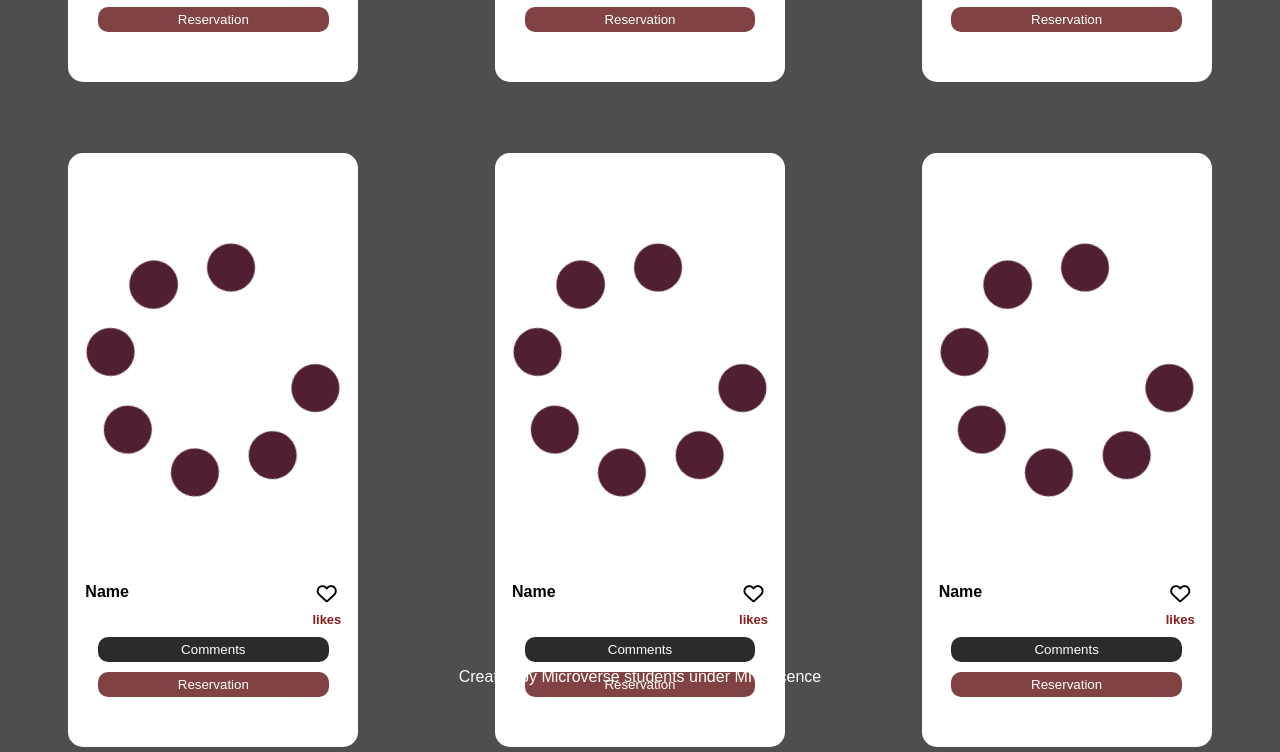
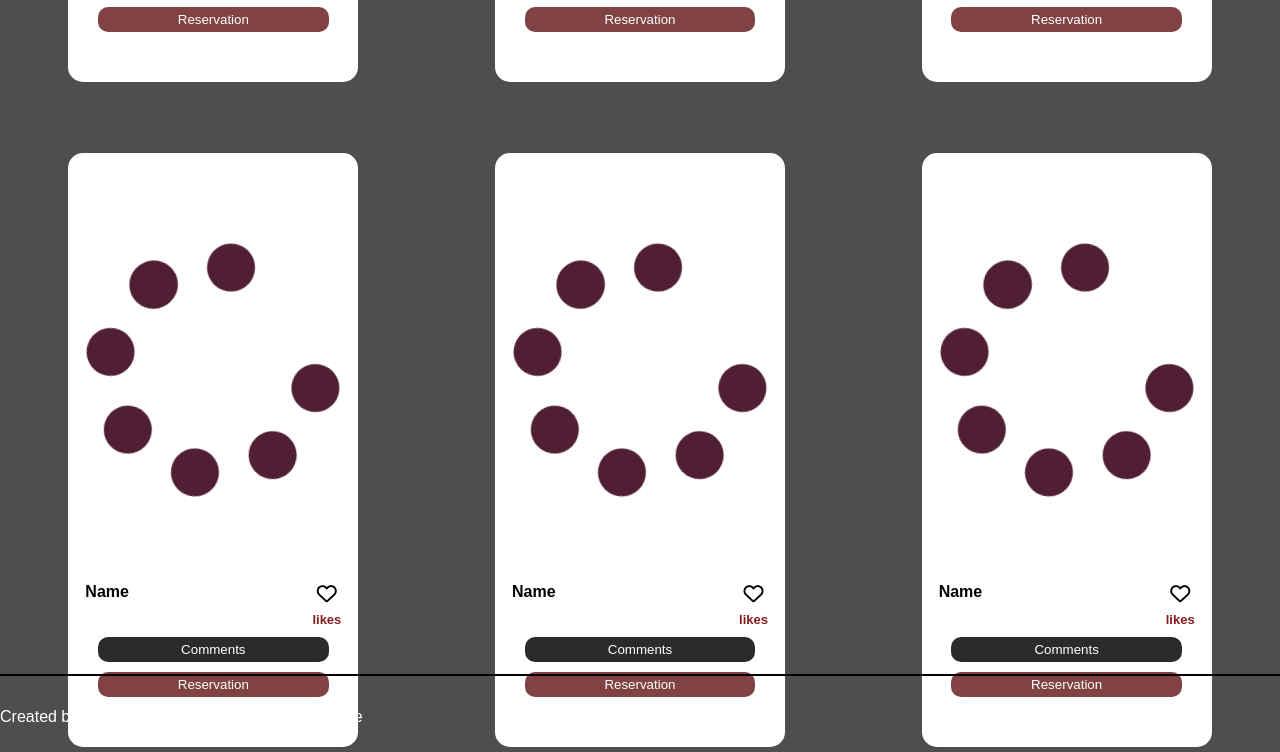
Before and after one commit to Graciano1997/js_moduleII_capstone, a website built with webpack: page src/index.html in a window 1280 px wide. Shown: the part 1985-2737 px from the top of the page. Built offline with nearby package versions, Linux system fonts and the light colour scheme; no server answers.

Commit message:
Add border top in the footer

```diff
--- a/src/css/index.css
+++ b/src/css/index.css
@@ -30,6 +30,7 @@ header {
 .main-container {
   display: flex;
   margin-top: 3%;
+  margin-bottom: 3%;
   flex-direction: column;
   height: max-content;
 }
@@ -448,10 +449,10 @@ button {
 }
 
 footer {
+  border-top: 2px solid black;
   margin-top: 8%;
   display: flex;
-  align-items: center;
-  justify-content: center;
+  align-items: flex-start;
   padding-block: 2rem;
   color: #ffff;
   padding-bottom: 2%;
```
